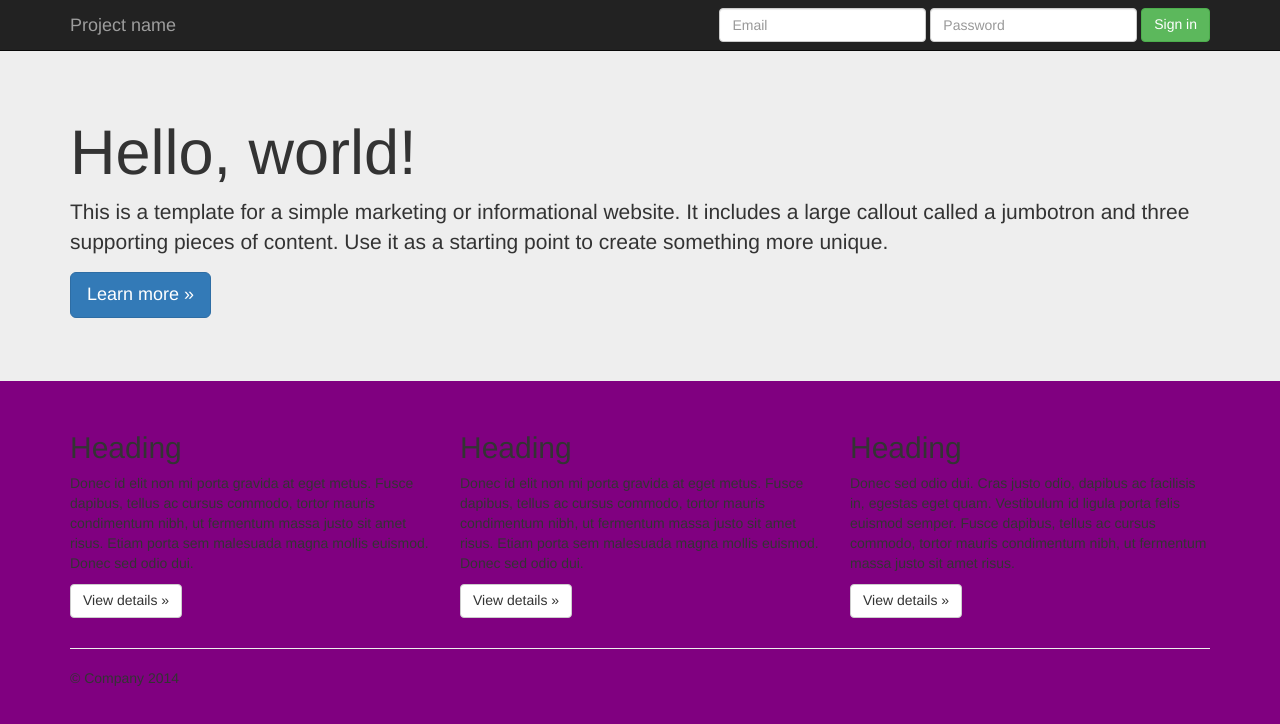
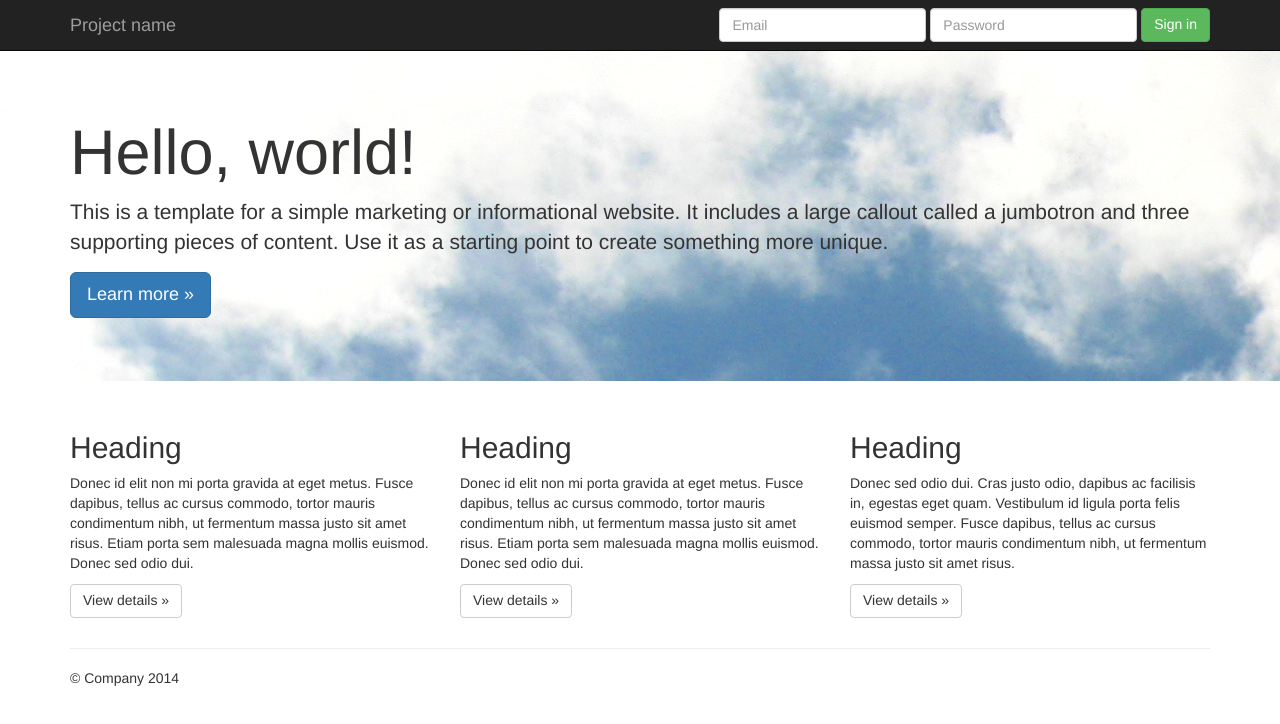
Before and after one commit to tjnicolaides/gulp-demo, a website: page index.html in a window 1280 px wide. Drawn offline with Linux system fonts and the light colour scheme.

Commit message:
Adding an image to the project - sky.jpg

```diff
--- a/scss/main.scss
+++ b/scss/main.scss
@@ -3,5 +3,8 @@
 body {
     padding-top: 50px;
     padding-bottom: 20px;
-    background: purple;
 }
+
+.jumbotron {
+	background: url(../img/sky.jpg);
+}
```
Also changed, not shown: css/main.css, img/sky.jpg (added), 1 other file.
